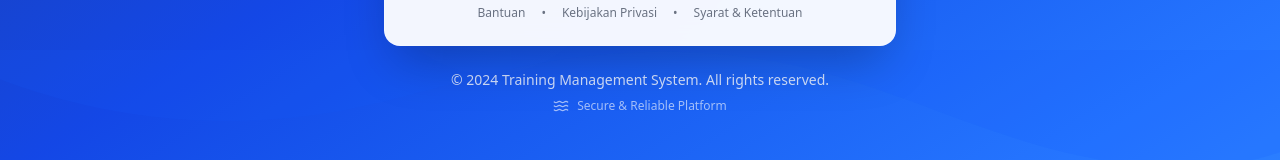
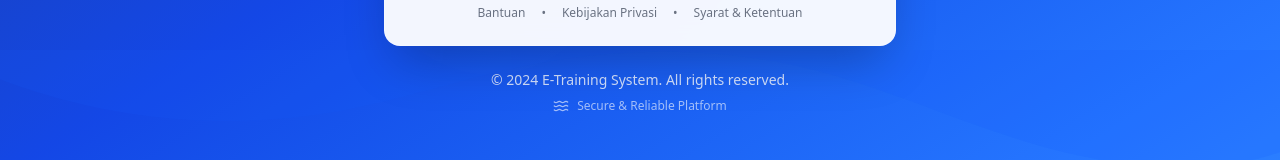
Before and after one commit to Fadlamazaya/jobtraining-app, a React (Vite) app: page / in a window 1280 px wide. Shown: the part 622-782 px from the top of the page. Built offline with nearby package versions, Linux system fonts and the light colour scheme.

Commit message:
bela buat gatau

```diff
--- a/src/pages/HalamanAdmintr/LoginPage.jsx
+++ b/src/pages/HalamanAdmintr/LoginPage.jsx
@@ -271,7 +271,7 @@ const LoginPage = () => {
           {/* Bottom Info */}
           <div className="mt-6 text-center">
             <p className="text-white/80 text-sm">
-              © 2024 Training Management System. All rights reserved.
+              © 2024 E-Training System. All rights reserved.
             </p>
             <div className="mt-2 flex items-center justify-center space-x-2 text-white/60">
               <Waves className="w-4 h-4" />
```
